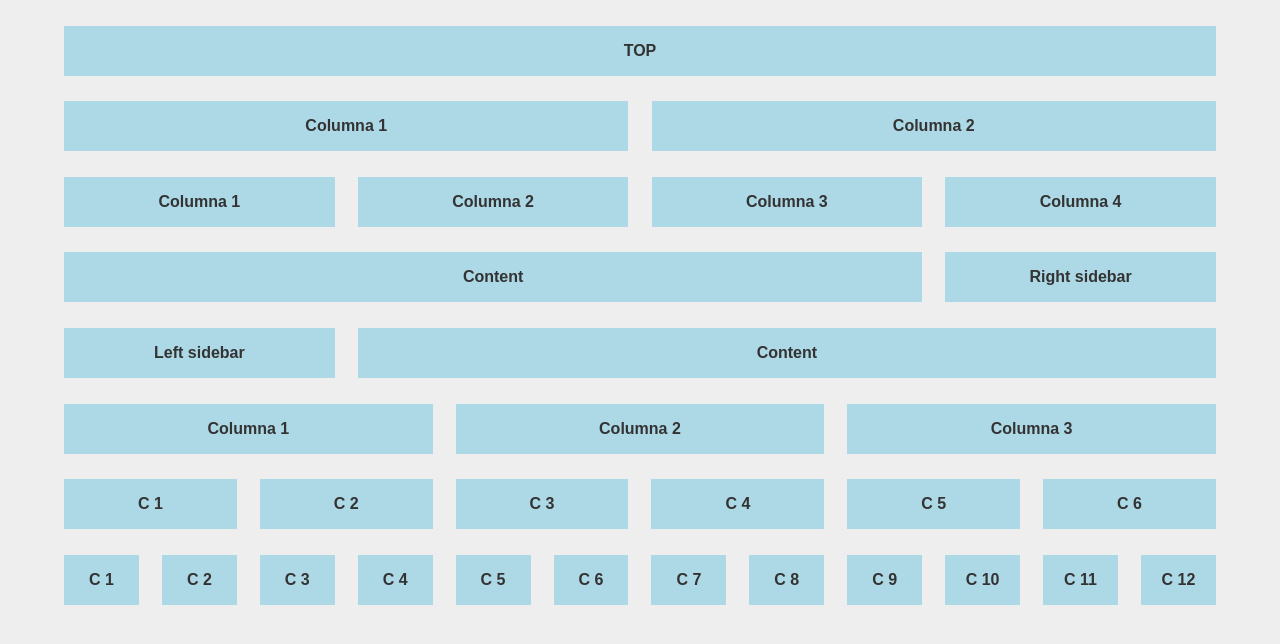
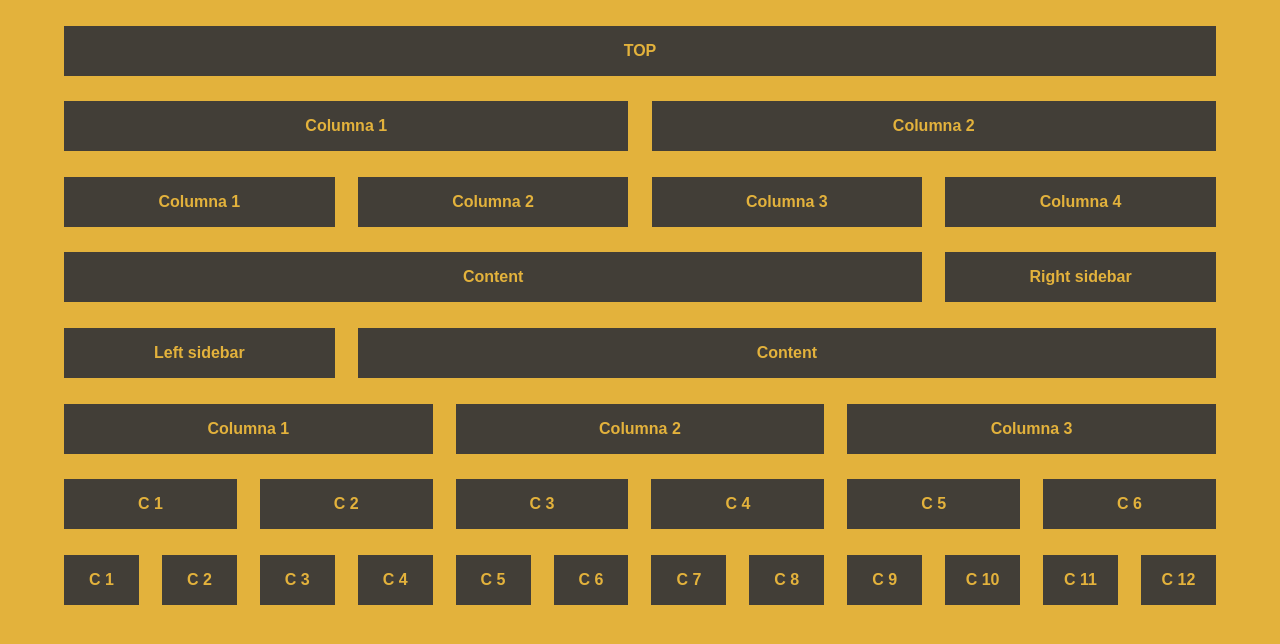
Before and after one commit to magnolia555/curso, a PHP site: page / in a window 1280 px wide. Shown: the top 644 px of the page. Run offline with PHP 8.4, Linux system fonts and the light colour scheme.

Commit message:
Añadi cambios en colores de grid sin frameworks

```diff
--- a/Columnas sin frameworks/style.css
+++ b/Columnas sin frameworks/style.css
@@ -5,7 +5,7 @@ body,html,h2{
 
 
 body{
-    background: #eee;
+    background: #e3b23c;
     font-family: sans-serif;
     color: #333;
 }
@@ -23,7 +23,8 @@ h2{
 }
 
 .columna{
-    background: lightblue;
+    background: #423e37;
+	color:#e3b23c;
     float: left;
     box-sizing: border-box;
     margin-right: 2%;
```
